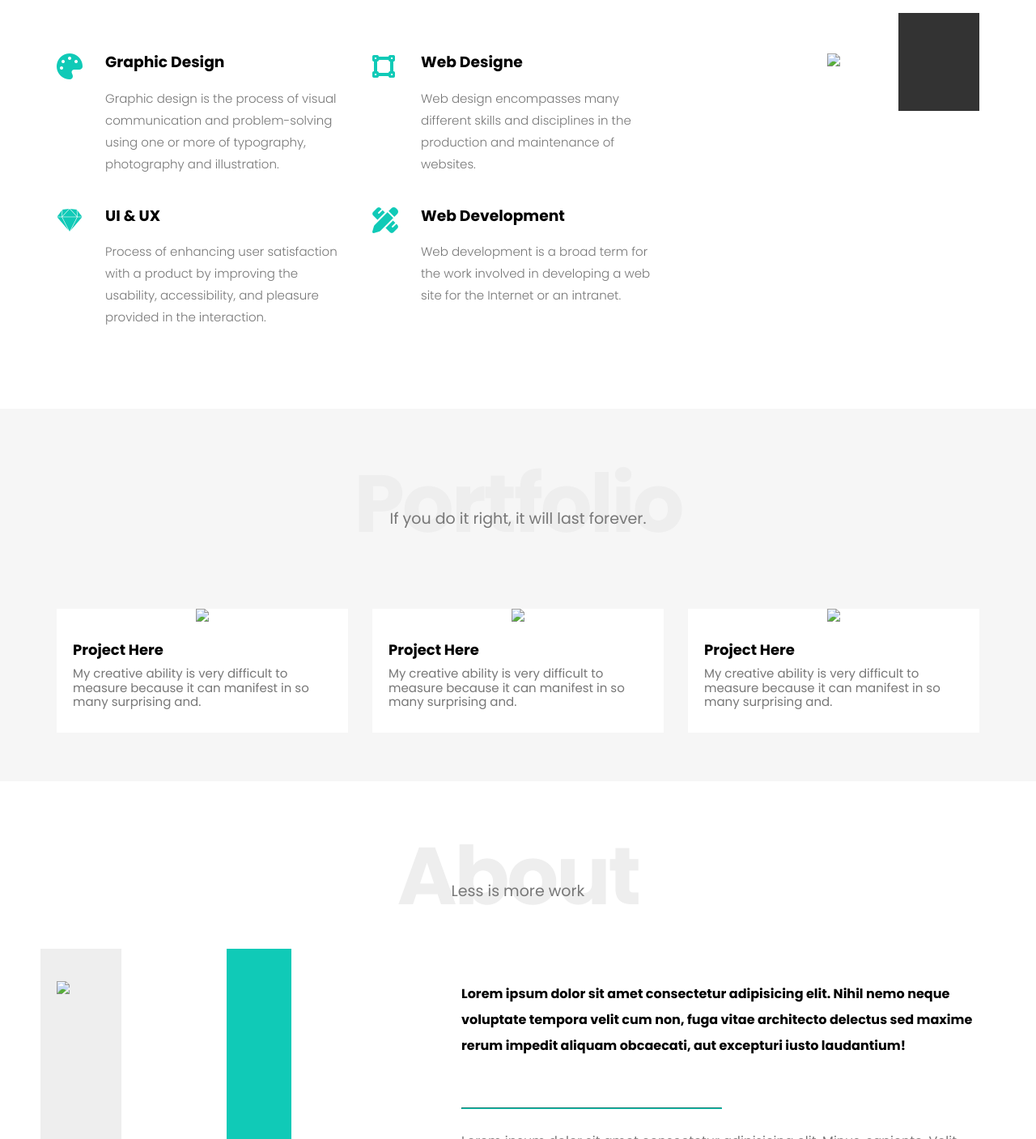
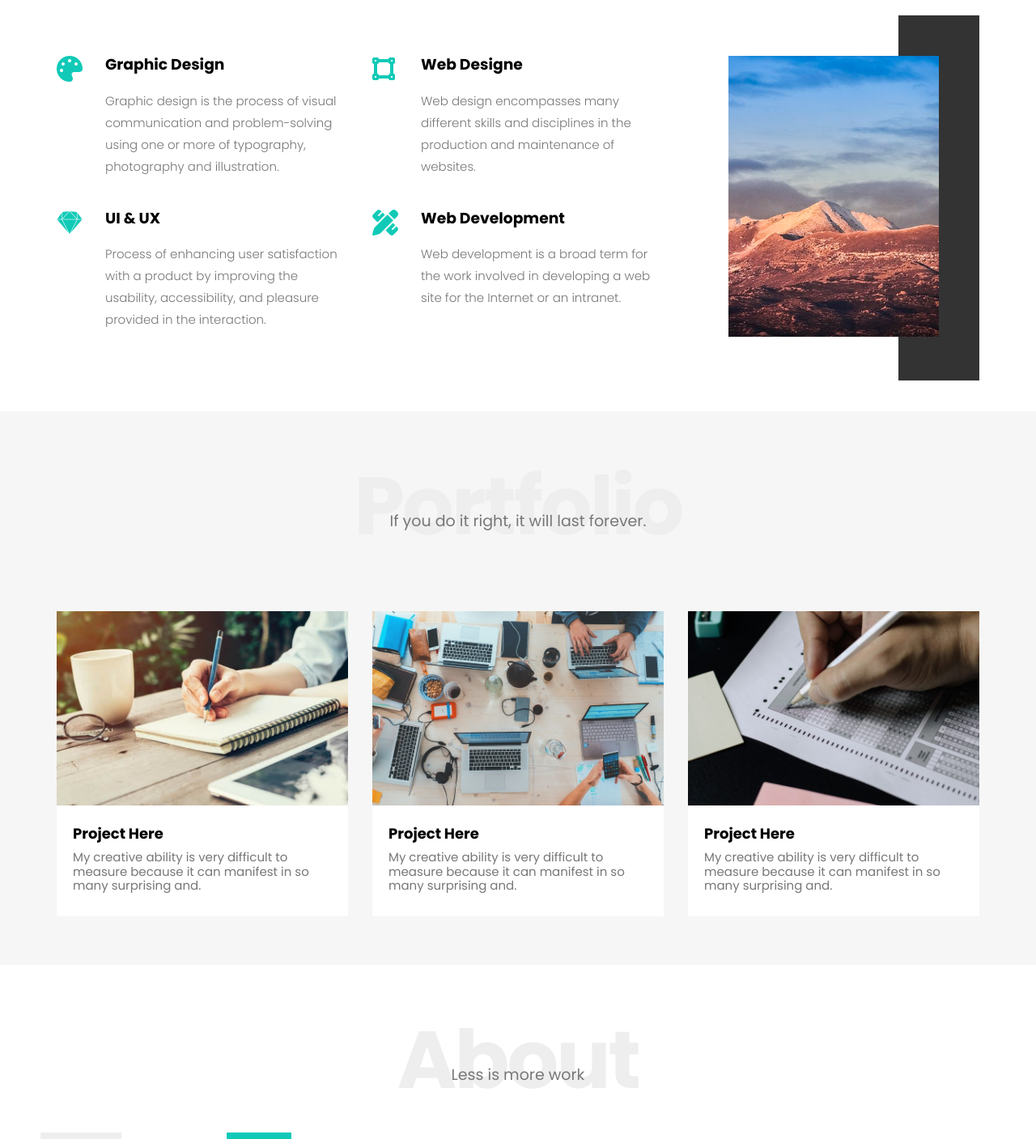
Before and after one commit to Tertegen2004/Template1, a plain HTML site: page index.html in a window 1280 px wide. Shown: the part 1393-2800 px from the top of the page at 81% size. Drawn offline with nearby package versions, Linux system fonts and the light colour scheme; the site is published under a folder, as on GitHub Pages, so addresses that start at the root find nothing.

Commit message:
Update index.html

```diff
--- a/index.html
+++ b/index.html
@@ -18,7 +18,7 @@
 <body>
    <div class="header">
     <div class="container">
-        <img class="logo" src="/images/logo.png" alt="img">
+        <img class="logo" src="images/logo.png" alt="img">
         <div class="links">
             <div class="icon">
                 <span></span>
@@ -117,7 +117,7 @@
             </div>
             <div class="col">
                 <div class="img image">
-                    <img src="/images/services.jpg">
+                    <img src="images/services.jpg">
                 </div>
             </div>
         </div>
@@ -132,7 +132,7 @@
         <div class="boxs">
                 <div class="box">
                     <div class="image">
-                    <img src="/images/portfolio-1.jpg">
+                    <img src="images/portfolio-1.jpg">
                     </div>
                     <div class="text">
                     <h3>Project Here</h3>
@@ -142,7 +142,7 @@
                 </div>
                 <div class="box">
                     <div class="image">
-                    <img src="/images/portfolio-2.jpg">
+                    <img src="images/portfolio-2.jpg">
                     </div>
                     <div class="text">
                     <h3>Project Here</h3>
@@ -152,7 +152,7 @@
                 </div>
                 <div class="box">
                     <div class="image">
-                    <img src="/images/portfolio-3.jpg">
+                    <img src="images/portfolio-3.jpg">
                     </div>
                     <div class="text">
                     <h3>Project Here</h3>
@@ -171,7 +171,7 @@
         <p>Less is more work</p>
         <div class="about-content">
             <div class="image">
-                <img src="/images/about.jpg">
+                <img src="images/about.jpg">
             </div>
             <div class="text">
                 <p>Lorem ipsum dolor sit amet consectetur adipisicing elit. Nihil nemo neque voluptate tempora velit cum non, fuga vitae architecto delectus sed maxime rerum
```
